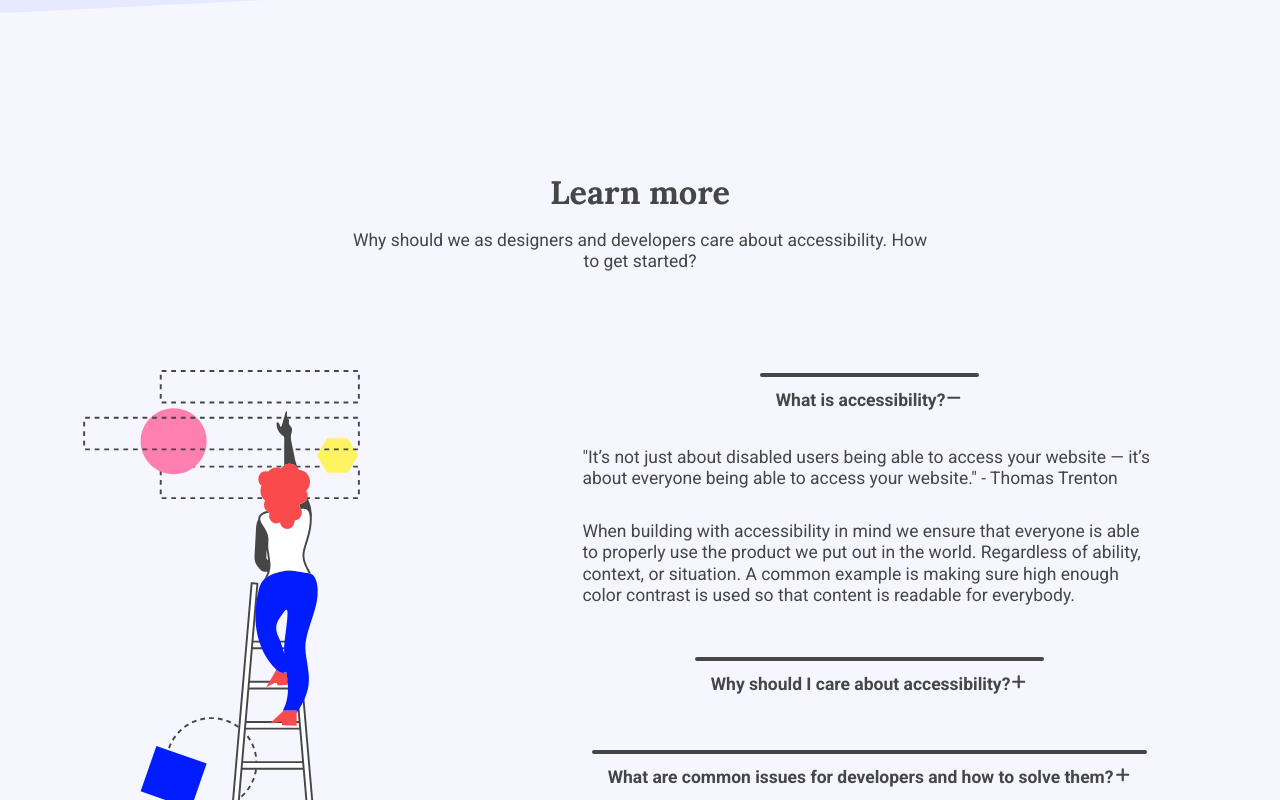
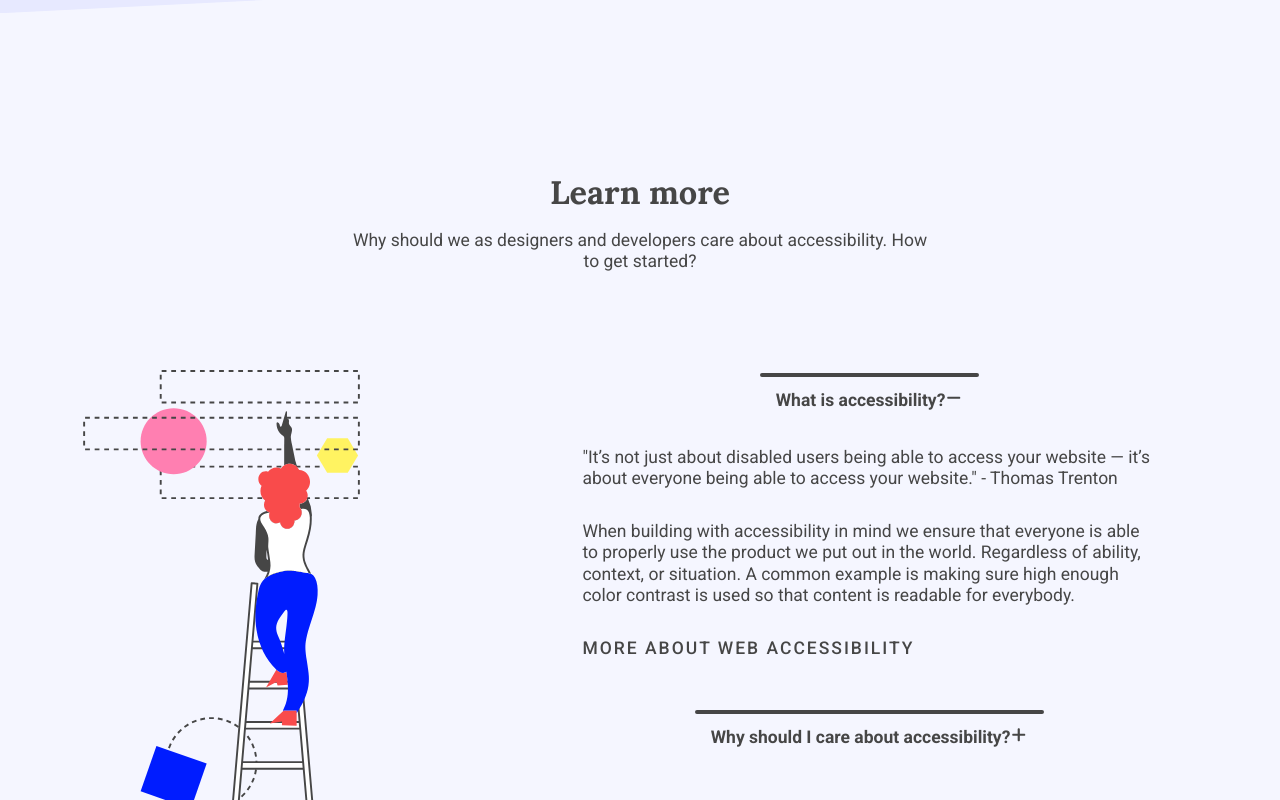
Before and after one commit to accessibility-tools/website, a Next.js app: page / in a window 1280 px wide. Both pictures are taken after a click on the heading "What is accessibility?". Shown: the part 4596-5396 px from the top of the page. Built offline with nearby package versions, Linux system fonts and the light colour scheme.

Commit message:
FAQ styling update

```diff
--- a/src/components/details/Details.jsx
+++ b/src/components/details/Details.jsx
@@ -14,6 +14,8 @@ export const DetailsContainer = styled.details`
 
   & > * {
     margin: auto;
+    max-width: 80%;
+    padding: 1rem;
   }
 `;
 
--- a/src/components/learn-more-questions/LearnMoreQuestions.jsx
+++ b/src/components/learn-more-questions/LearnMoreQuestions.jsx
@@ -7,55 +7,59 @@ const LearnMoreWrapper = styled(Stack)`
   flex: 2;
 `;
 
-const Paragraph = styled.p`
-  padding: 1rem;
-  max-width: 80%;
+const LinkText = styled.p`
+  font-weight: 500;
+  letter-spacing: 2px;
 `;
 
 const LearnMoreQuestions = () => (
   <LearnMoreWrapper>
     <Details title="What is accessibility?">
-      <Paragraph>
+      <p>
         &quot;It’s not just about disabled users being able to access your
         website — it’s about everyone being able to access your website.&quot; -
         Thomas Trenton
-      </Paragraph>
-      <Paragraph>
+      </p>
+      <p>
         When building with accessibility in mind we ensure that everyone is able
         to properly use the product we put out in the world. Regardless of
         ability, context, or situation. A common example is making sure high
         enough color contrast is used so that content is readable for everybody.
-      </Paragraph>
+      </p>
+      <LinkText>MORE ABOUT WEB ACCESSIBILITY</LinkText>
     </Details>
     <Details title="Why should I care about accessibility?">
-      <Paragraph>
+      <p>
         By implementing accessible practices, we act in the best interest of all
         communities. People use a interface in different situations - make sure
         it delivers a valuable experience to all people regardless of their
         circumstances, ability, context or situation.
-      </Paragraph>
-      <Paragraph>
+      </p>
+      <p>
         Accessibility affects all of us. A broken arm, a loud enviorment, a
         disability and many more factors can influence how we interact with a
         product.
-      </Paragraph>
+      </p>
+      <LinkText>MORE ABOUT WHY ACCESSIBILITY MATTERS</LinkText>
     </Details>
     <Details title="What are common issues for developers and how to solve them?">
-      <Paragraph>
+      <p>
         Common issues caused by development are the non-use of labels in form
         elements, missing descriptive alternative text for images, links and
         other non-text content, instructions, error messages, and notifications,
         lack of responsiveness and the use of CAPTCHA interfaces. notifications,
         lack of responsiveness and the use of CAPTCHA interfaces.
-      </Paragraph>
+      </p>
+      <LinkText>MORE ABOUT COMMON ISSUES FOR DEVELOPERS</LinkText>
     </Details>
     <Details title="What are common issues for designers and how to solve them?">
-      <Paragraph>
+      <p>
         Common issues caused by design are related to insufficient font sizing
         and color contrast, relying on use of colour alone, a lack of unique
         styles for different states, lack of responsivness of elements and not
         testing with real users.
-      </Paragraph>
+      </p>
+      <LinkText>MORE ABOUT COMMON ISSUES FOR DESIGNERS</LinkText>
     </Details>
   </LearnMoreWrapper>
 );
```
